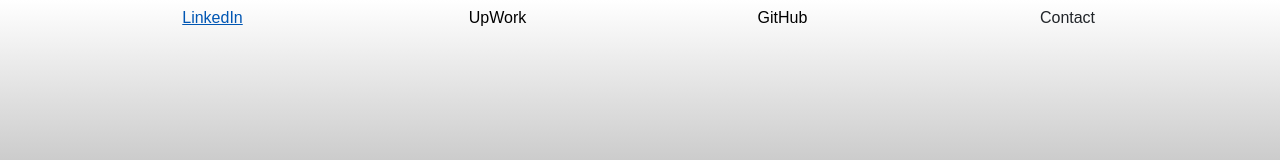
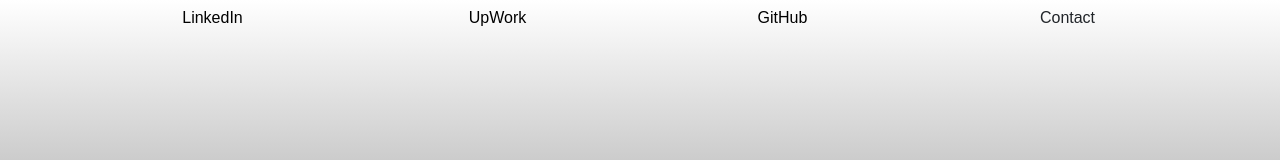
Before and after one commit to PaulStorberg/personal_website, a React (Create React App) app: page / in a window 1280 px wide. In both pictures the pointer is over the link "LinkedIn". Shown: the top 160 px of the page. Built offline with nearby package versions, Linux system fonts and the light colour scheme.

Commit message:
minor update

```diff
--- a/src/index.css
+++ b/src/index.css
@@ -39,10 +39,14 @@ body {
   font-size: 16px;
   text-decoration: none;
 }
+.link:hover {
+  color: black;
+  text-decoration: none;
+  cursor: pointer;
+}
 .link a {
   color: black;
   text-decoration: none;
-
 }
 .link a:hover {
   color: black;
```
